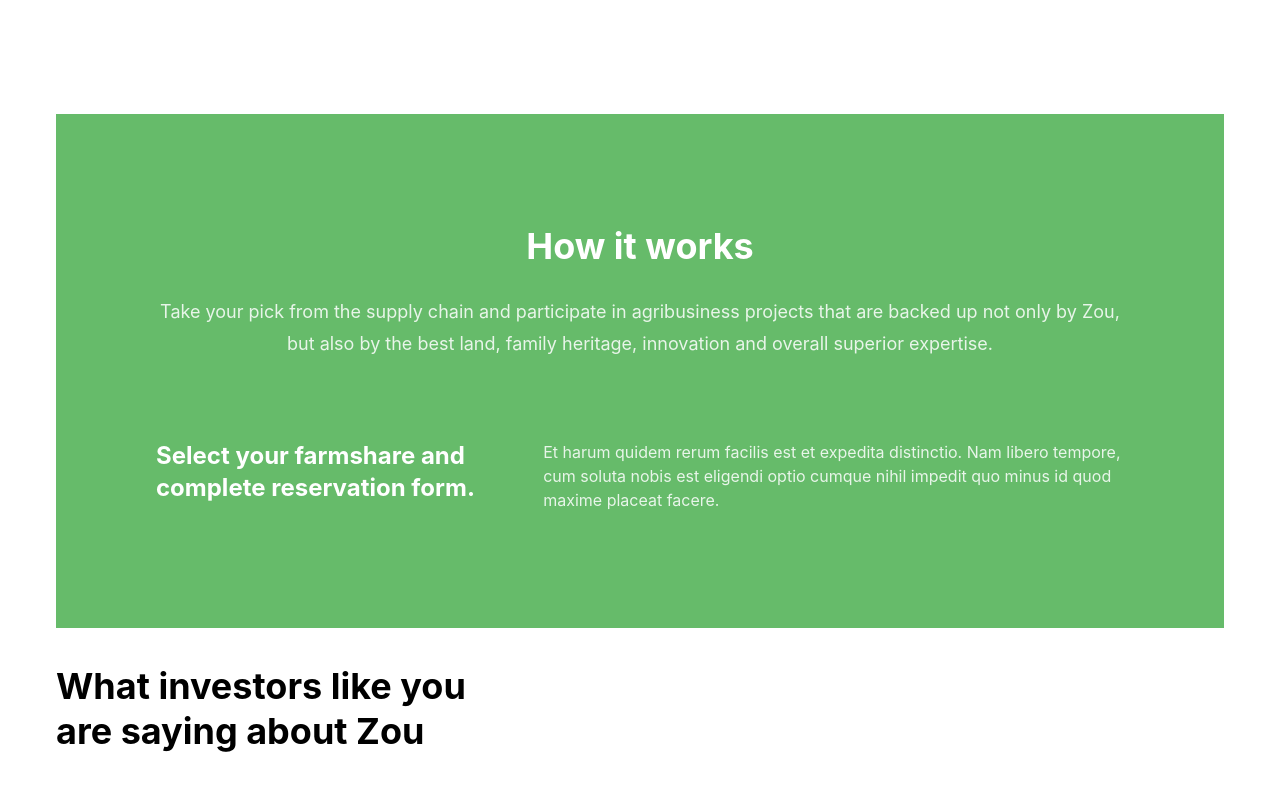
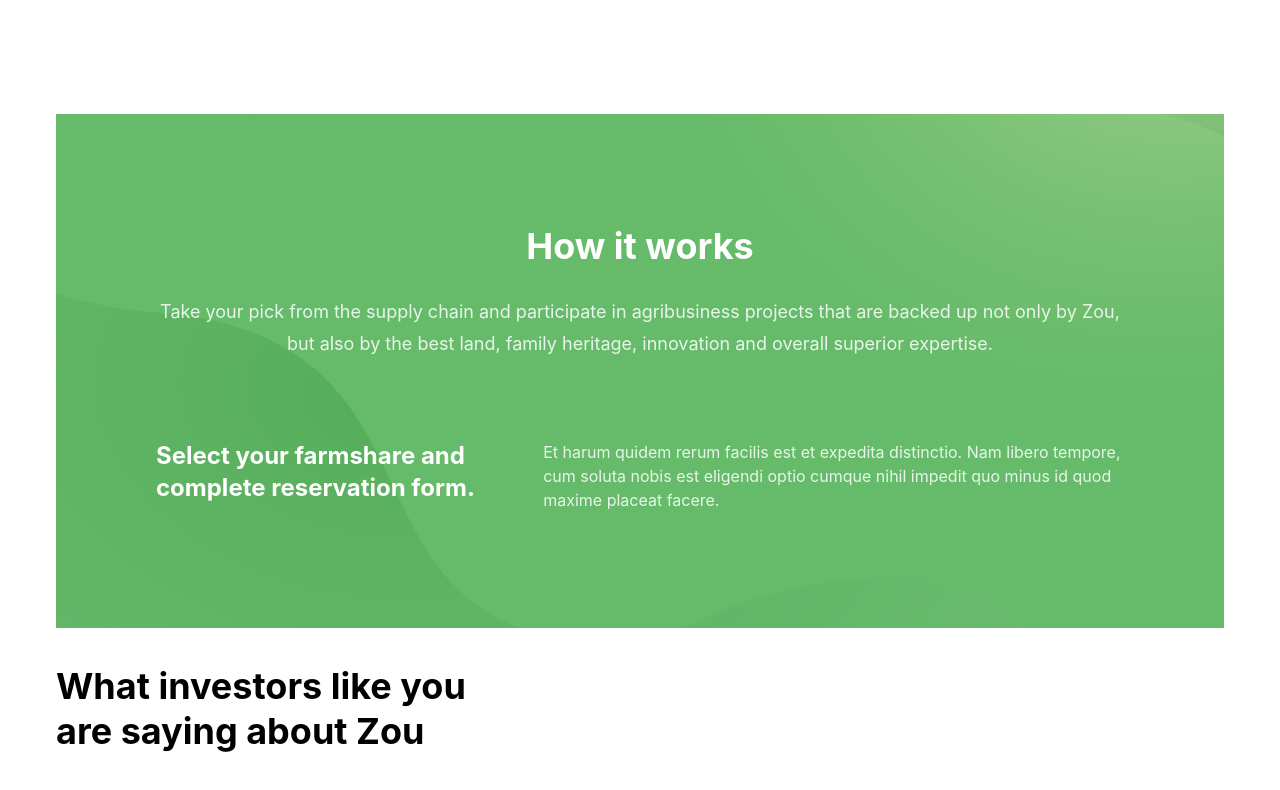
Before and after one commit to kohgpat/html-demo-zou, a website built with Parcel: page index.html in a window 1280 px wide. Shown: the part 2211-3001 px from the top of the page. Built offline with nearby package versions, Linux system fonts and the light colour scheme; some packages are replaced by stand-ins of ours; a web font is replaced by a local one.

Commit message:
Add how it works background

```diff
--- a/src/css/index.css
+++ b/src/css/index.css
@@ -263,9 +263,14 @@
 
 .how-it-works__container {
   background-color: #66bb6a;
+  background-image: url(/src/images/how-it-works-background.svg);
+  background-repeat: no-repeat;
+  background-size: cover;
+  background-position: center center;
   padding: 0 50px;
   color: #fff;
   padding: 100px;
+  position: relative;
 }
 
 .how-it-works__title {
```
Also changed, not shown: src/images/how-it-works-background.svg (added).
